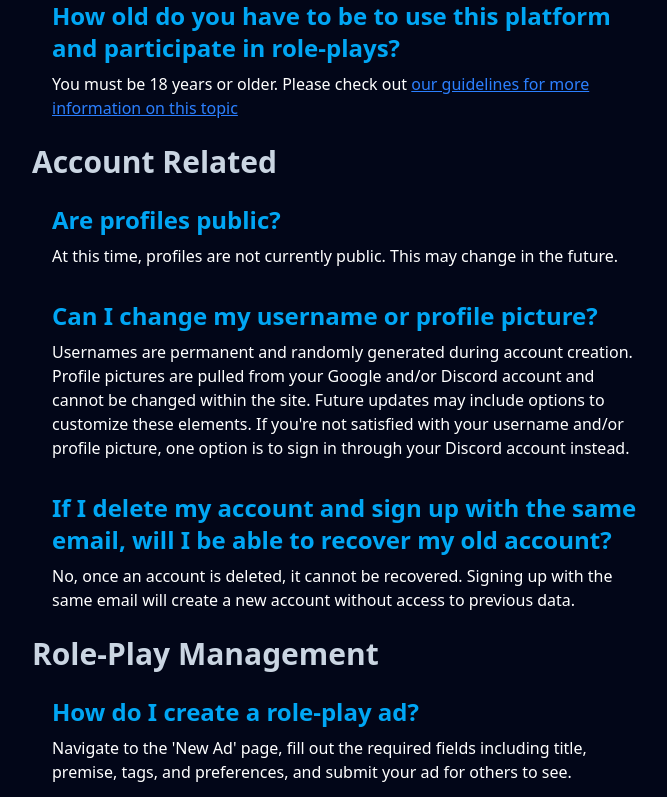
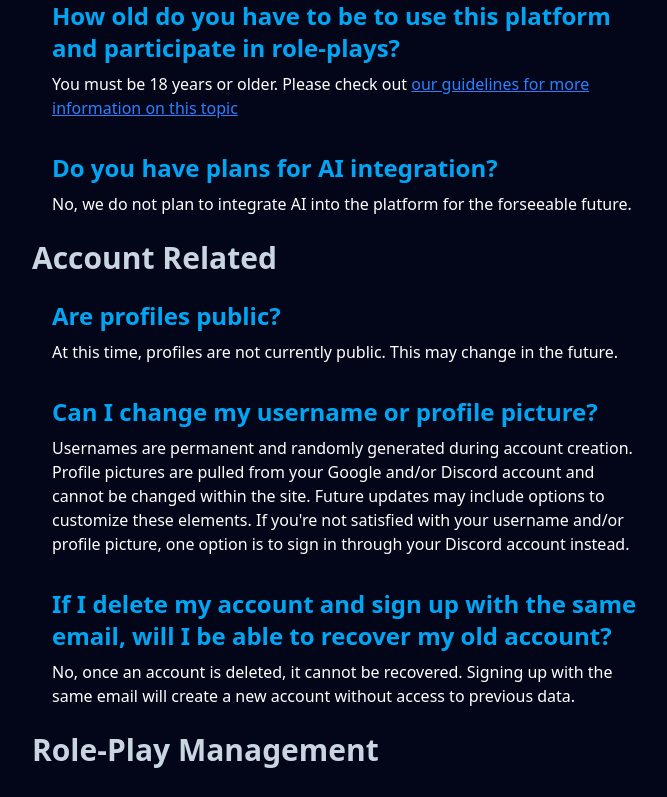
Before and after one commit to Hairum-Qureshi/story-roleplay-app, a React (Vite) app in the folder apps/frontend/: page /faq in a window 1280 px wide. Shown: the part 1092-1889 px from the top of the page, without its empty margins (184-851 px from the left). Built offline with nearby package versions, Linux system fonts and the light colour scheme; no server answers.

Commit message:
added another FAQ

```diff
--- a/apps/frontend/src/pages/FAQ.tsx
+++ b/apps/frontend/src/pages/FAQ.tsx
@@ -75,6 +75,11 @@ export default function FAQ() {
               </Link>
             </p>
           ),
+        },
+        {
+          question: "Do you have plans for AI integration?",
+          answer:
+            "No, we do not plan to integrate AI into the platform for the forseeable future.",
         },
       ],
     },
```
